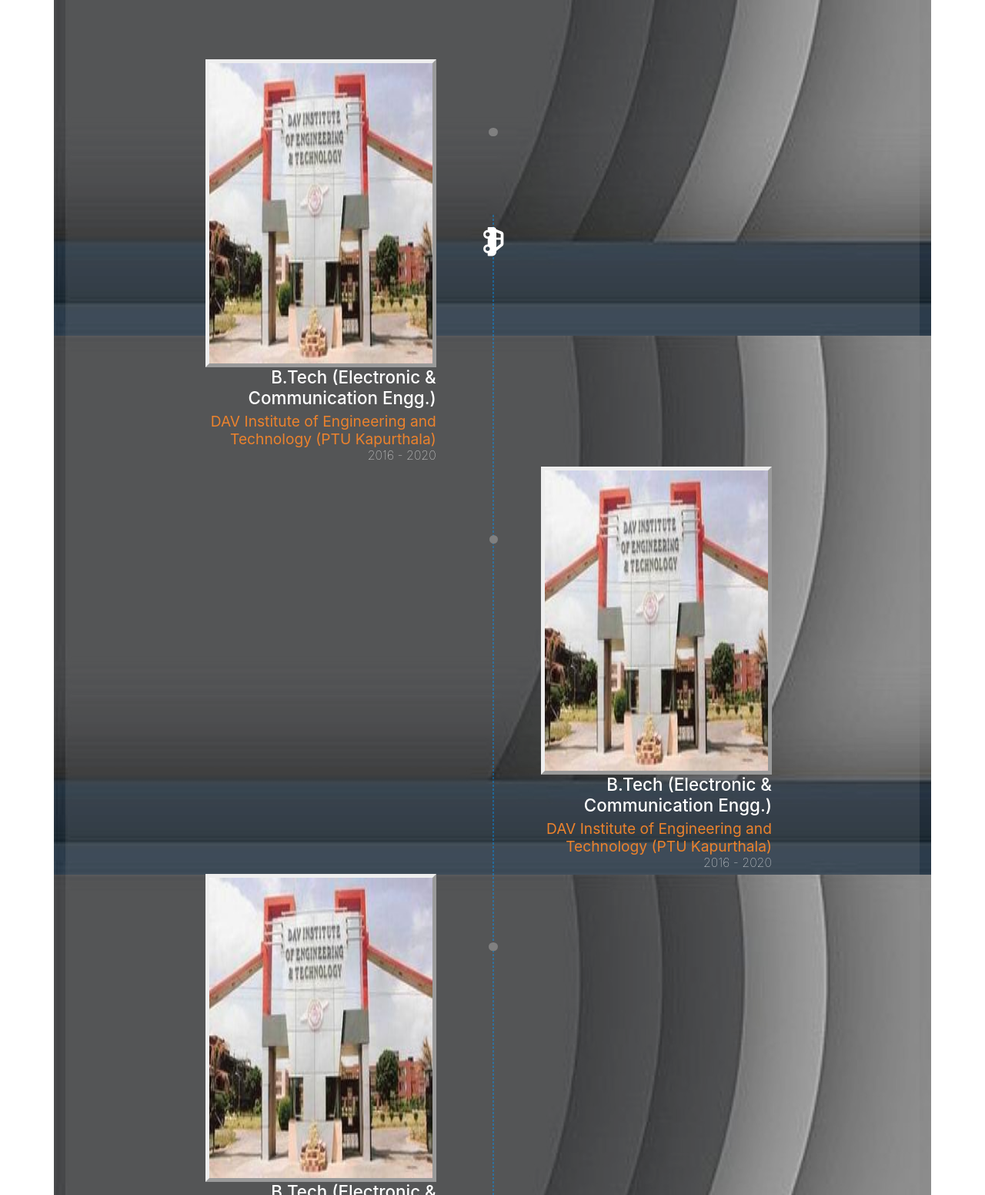
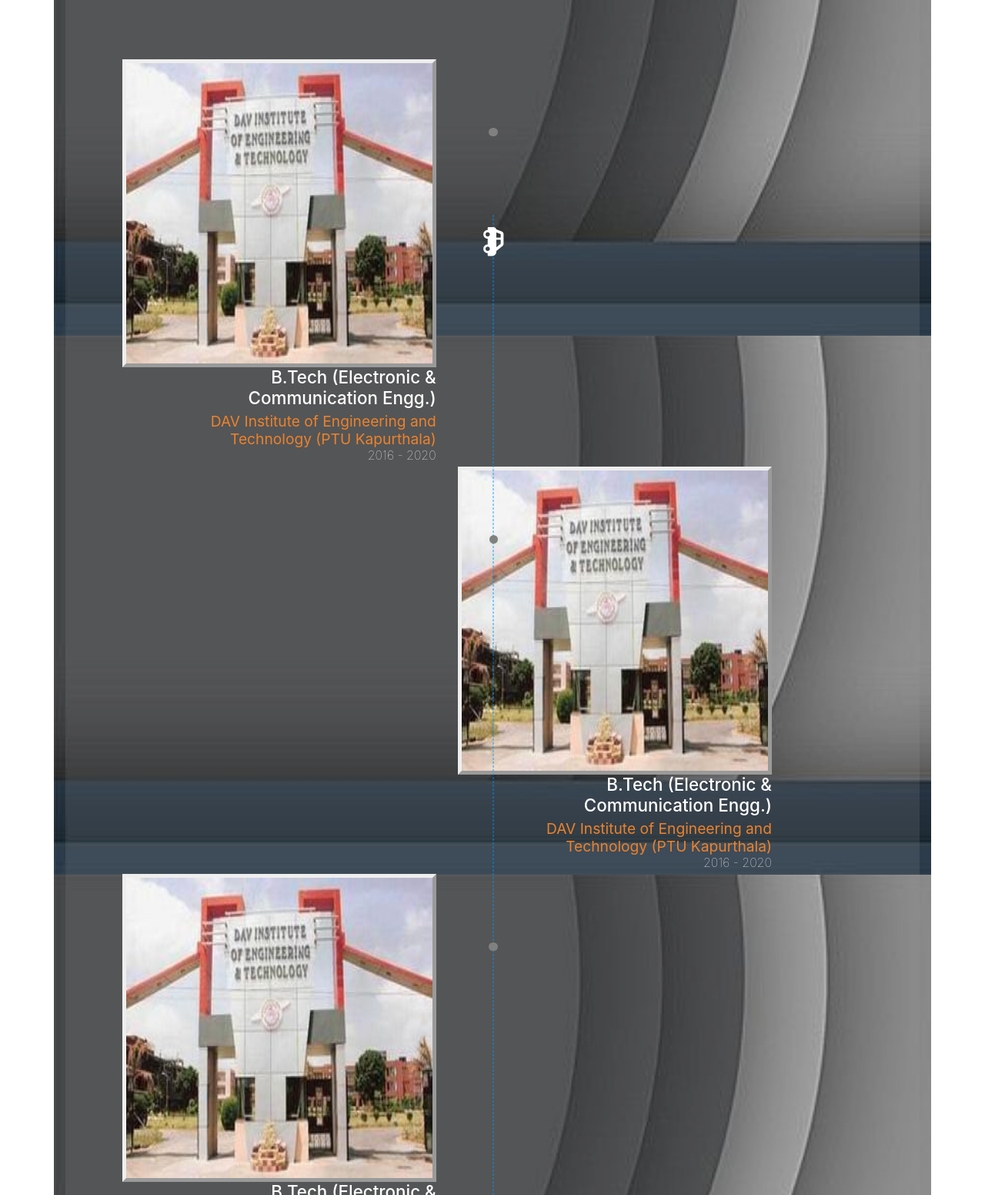
Before and after one commit to MaanasGupta/maanasgupta.github.io, a plain HTML site: page Certificates.html in a window 1280 px wide. Shown: the part 288-1840 px from the top of the page at 77% size. Drawn offline with nearby package versions, Linux system fonts and the light colour scheme.

Commit message:
Update Certificates.html

```diff
--- a/Certificates.html
+++ b/Certificates.html
@@ -54,7 +54,7 @@
 				<div class="timeline-box">
 					<div>
 						<a href="images\DAV_Institute_of_Engineering__Technology.jpg" class="portfolio-popup">
-						<img src="images\DAV_Institute_of_Engineering__Technology.jpg" style="height: 400;width: 300;margin-left: -20;border-style: outset;border-width: thick;" alt="">
+						<img src="images\DAV_Institute_of_Engineering__Technology.jpg" style="height: 400;width: 408px;margin-left: -500;border-style: outset;border-width: thick;" alt="">
 						</a>
 
                     </div>
@@ -65,7 +65,7 @@
 				<div class="timeline-box">
 					<div>
 						<a href="images\DAV_Institute_of_Engineering__Technology.jpg" class="portfolio-popup">
-						<img src="images\DAV_Institute_of_Engineering__Technology.jpg" style="height: 400;width: 300;margin-left: -20;border-style: outset;border-width: thick;" alt="">
+						<img src="images\DAV_Institute_of_Engineering__Technology.jpg" style="height: 400;width: 408px;margin-left: -500;border-style: outset;border-width: thick;" alt="">
 						</a>
 
                     </div>
@@ -76,7 +76,7 @@
 				<div class="timeline-box">
 					<div>
 						<a href="images\DAV_Institute_of_Engineering__Technology.jpg" class="portfolio-popup">
-						<img src="images\DAV_Institute_of_Engineering__Technology.jpg" style="height: 400;width: 300;margin-left: -20;border-style: outset;border-width: thick;" alt="">
+						<img src="images\DAV_Institute_of_Engineering__Technology.jpg" style="height: 400;width: 408;margin-left: -500;border-style: outset;border-width: thick;" alt="">
 						</a>
 
                     </div>
@@ -87,7 +87,7 @@
 				<div class="timeline-box">
 					<div>
 						<a href="images\DAV_Institute_of_Engineering__Technology.jpg" class="portfolio-popup">
-						<img src="images\DAV_Institute_of_Engineering__Technology.jpg" style="height: 400;width: 300;margin-left: -20;border-style: outset;border-width: thick;" alt="">
+						<img src="images\DAV_Institute_of_Engineering__Technology.jpg" style="height: 400;width: 408;margin-left: -500;border-style: outset;border-width: thick;" alt="">
 						</a>
 
                     </div>
@@ -98,7 +98,7 @@
 				<div class="timeline-box">
 					<div>
 						<a href="images\DAV_Institute_of_Engineering__Technology.jpg" class="portfolio-popup">
-						<img src="images\DAV_Institute_of_Engineering__Technology.jpg" style="height: 400;width: 300;margin-left: -20;border-style: outset;border-width: thick;" alt="">
+						<img src="images\DAV_Institute_of_Engineering__Technology.jpg" style="height: 400;width: 408;margin-left: -500;border-style: outset;border-width: thick;" alt="">
 						</a>
 
                     </div>
```
